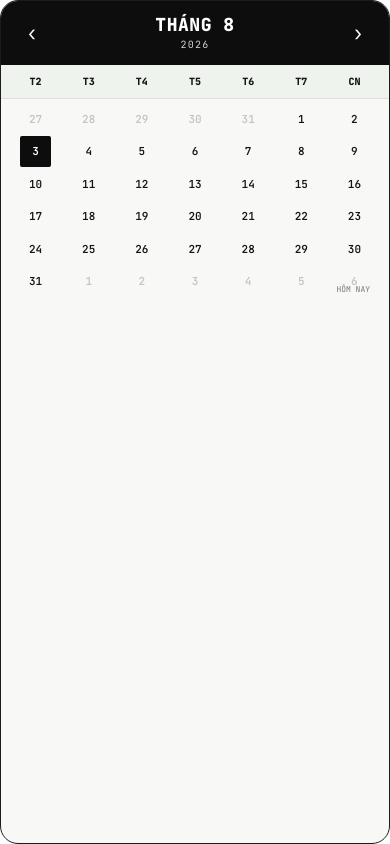
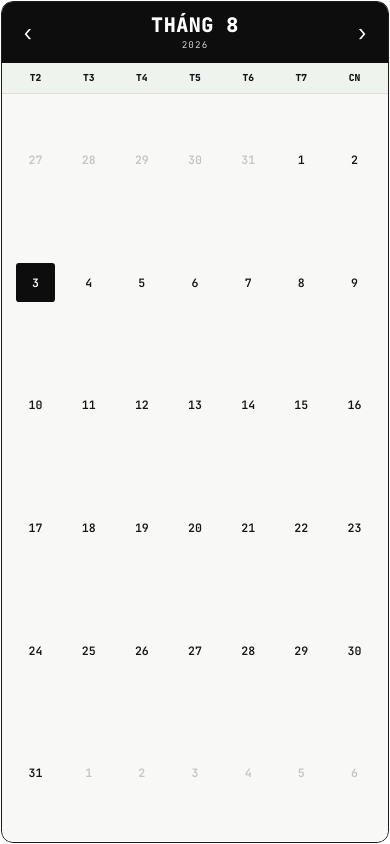
Before and after one commit to thanhquy119/Notion, a plain HTML site: page calendar/index.html in a window 390 px wide. Drawn offline with Linux system fonts and the light colour scheme.

Commit message:
fix: make calendar fully responsive across month changes

```diff
--- a/calendar/index.html
+++ b/calendar/index.html
@@ -9,75 +9,45 @@
 <link href="https://fonts.googleapis.com/css2?family=JetBrains+Mono:wght@400;500;600;700;800&display=swap" rel="stylesheet">
 <title>Calendar</title>
 <style>
-:root{--black:#0d0d0e;--white:#f8f8f6;--ink:#151516;--muted:#a5a5a5;--line:#dededb;--soft:#eef3ed;--radius:18px}
+:root{--black:#0d0d0e;--white:#f8f8f6;--ink:#151516;--muted:#a5a5a5;--line:#dededb;--soft:#eef3ed}
 *{box-sizing:border-box}
 html,body{margin:0;width:100%;height:100%;overflow:hidden;background:transparent;font-family:"JetBrains Mono",ui-monospace,SFMono-Regular,Consolas,monospace}
 button{font:inherit}
-body{display:grid;place-items:center}
-.card{width:100%;height:100%;min-height:320px;overflow:hidden;border-radius:var(--radius);display:grid;grid-template-rows:auto auto 1fr;background:var(--white);color:var(--ink);border:1px solid #1c1c1d}
-.header{display:grid;grid-template-columns:42px 1fr 42px;align-items:center;padding:14px 10px;background:var(--black);color:white}
-.nav{width:34px;height:34px;margin:auto;border:0;border-radius:50%;background:transparent;color:white;cursor:pointer;font-size:20px}
+body{padding:1px}
+.card{--radius:clamp(9px,3vmin,18px);width:100%;height:100%;min-width:0;min-height:0;overflow:hidden;isolation:isolate;transform:translateZ(0);clip-path:inset(0 round var(--radius));border-radius:var(--radius);container-type:size;display:grid;grid-template-rows:auto auto minmax(0,1fr);background:var(--white);color:var(--ink);border:1px solid #1c1c1d}
+.header{display:grid;grid-template-columns:auto 1fr auto;align-items:center;padding:clamp(6px,3cqmin,14px) clamp(6px,2.2cqmin,12px);background:var(--black);color:white}
+.nav{width:clamp(24px,9cqmin,36px);height:clamp(24px,9cqmin,36px);display:grid;place-items:center;border:0;border-radius:50%;background:transparent;color:white;cursor:pointer;font-size:clamp(15px,5.5cqmin,22px);line-height:1}
 .nav:hover{background:rgba(255,255,255,.1)}
-.title{text-align:center}
-.month{display:block;font-size:clamp(18px,4vw,26px);font-weight:800;line-height:1.1;text-transform:uppercase;letter-spacing:.03em}
-.year{display:block;margin-top:3px;font-size:10px;color:#d0d0d0;letter-spacing:.13em}
-.weekdays{display:grid;grid-template-columns:repeat(7,1fr);padding:10px 8px;background:var(--soft);border-bottom:1px solid var(--line)}
-.weekdays span{text-align:center;font-size:10px;font-weight:800}
-.grid{display:grid;grid-template-columns:repeat(7,1fr);grid-template-rows:repeat(6,1fr);padding:4px 8px 8px}
-.day{display:grid;place-items:center;min-width:0;min-height:0;border:0;background:transparent;color:var(--ink);font-size:clamp(11px,2.5vw,15px);font-weight:600;cursor:default}
+.title{text-align:center;min-width:0}
+.month{display:block;font-size:clamp(12px,5.2cqmin,26px);font-weight:800;line-height:1.15;text-transform:uppercase;letter-spacing:.025em;white-space:nowrap}
+.year{display:block;margin-top:clamp(1px,.7cqmin,4px);font-size:clamp(7px,2.4cqmin,11px);color:#d0d0d0;letter-spacing:.12em}
+.weekdays{display:grid;grid-template-columns:repeat(7,minmax(0,1fr));padding:clamp(5px,2.2cqmin,10px) clamp(3px,1.8cqmin,8px);background:var(--soft);border-bottom:1px solid var(--line)}
+.weekdays span{text-align:center;font-size:clamp(7px,2.5cqmin,11px);font-weight:800}
+.grid{min-height:0;display:grid;grid-template-columns:repeat(7,minmax(0,1fr));grid-template-rows:repeat(6,minmax(0,1fr));padding:clamp(2px,1.2cqmin,5px) clamp(3px,1.8cqmin,8px) clamp(4px,2cqmin,9px)}
+.day{display:grid;place-items:center;min-width:0;min-height:0;padding:0;border:0;background:transparent;color:var(--ink);font-size:clamp(7px,3cqmin,15px);font-weight:600;line-height:1;cursor:default}
 .day.out{color:#c4c4c0}
-.day.today span{display:grid;place-items:center;width:74%;max-width:43px;aspect-ratio:1;border-radius:2px;background:var(--black);color:white}
-.day.selected:not(.today) span{display:grid;place-items:center;width:74%;max-width:43px;aspect-ratio:1;border:1px solid var(--black);border-radius:2px}
-.today-button{position:absolute;right:13px;bottom:10px;border:0;background:transparent;color:#777;font-size:8px;cursor:pointer}
-.wrap{position:relative;width:100%;height:100%;display:grid;grid-template-rows:auto auto 1fr}
-@media(max-height:350px){.header{padding-block:9px}.weekdays{padding-block:7px}.grid{padding-bottom:4px}.day{font-size:11px}}
+.day span{display:grid;place-items:center;width:clamp(16px,10cqmin,43px);height:clamp(16px,10cqmin,43px);max-width:74%;max-height:74%;border-radius:clamp(2px,.8cqmin,4px)}
+.day.today span{background:var(--black);color:white}
+.day.selected:not(.today) span{border:1px solid var(--black)}
+@container (max-height:260px){.header{padding-block:4px}.weekdays{padding-block:4px}.year{display:none}.day span{width:clamp(14px,8cqmin,30px);height:clamp(14px,8cqmin,30px)}}
+@container (max-width:250px){.month{font-size:clamp(10px,5cqmin,18px)}.weekdays span{font-size:clamp(6px,2.2cqmin,9px)}}
 </style>
 </head>
 <body>
 <main class="card">
-  <div class="wrap">
-    <header class="header">
-      <button class="nav" id="prev" type="button" aria-label="Tháng trước">‹</button>
-      <div class="title"><span class="month" id="month">THÁNG 8</span><span class="year" id="year">2026</span></div>
-      <button class="nav" id="next" type="button" aria-label="Tháng sau">›</button>
-    </header>
-    <div class="weekdays" aria-hidden="true"><span>T2</span><span>T3</span><span>T4</span><span>T5</span><span>T6</span><span>T7</span><span>CN</span></div>
-    <section class="grid" id="grid" aria-label="Lịch tháng"></section>
-    <button class="today-button" id="todayButton" type="button">HÔM NAY</button>
-  </div>
+<header class="header"><button class="nav" id="prev" type="button" aria-label="Tháng trước">‹</button><div class="title"><span class="month" id="month">THÁNG 8</span><span class="year" id="year">2026</span></div><button class="nav" id="next" type="button" aria-label="Tháng sau">›</button></header>
+<div class="weekdays" aria-hidden="true"><span>T2</span><span>T3</span><span>T4</span><span>T5</span><span>T6</span><span>T7</span><span>CN</span></div>
+<section class="grid" id="grid" aria-label="Lịch tháng"></section>
 </main>
 <script>
 "use strict";
-const el={month:document.getElementById("month"),year:document.getElementById("year"),grid:document.getElementById("grid"),prev:document.getElementById("prev"),next:document.getElementById("next"),today:document.getElementById("todayButton")};
+const el={month:document.getElementById("month"),year:document.getElementById("year"),grid:document.getElementById("grid"),prev:document.getElementById("prev"),next:document.getElementById("next")};
 const now=new Date(),todayKey=`${now.getFullYear()}-${now.getMonth()}-${now.getDate()}`;
 let view=new Date(now.getFullYear(),now.getMonth(),1),selected=null;
 function key(date){return`${date.getFullYear()}-${date.getMonth()}-${date.getDate()}`}
-function render(){
-  const year=view.getFullYear(),month=view.getMonth();
-  el.month.textContent=`THÁNG ${month+1}`;el.year.textContent=year;
-  const first=new Date(year,month,1);
-  const mondayIndex=(first.getDay()+6)%7;
-  const start=new Date(year,month,1-mondayIndex);
-  const fragment=document.createDocumentFragment();
-  for(let i=0;i<42;i++){
-    const date=new Date(start);date.setDate(start.getDate()+i);
-    const button=document.createElement("button");
-    button.type="button";button.className="day";
-    if(date.getMonth()!==month)button.classList.add("out");
-    const k=key(date);
-    if(k===todayKey)button.classList.add("today");
-    if(k===selected)button.classList.add("selected");
-    const span=document.createElement("span");span.textContent=date.getDate();
-    button.append(span);
-    button.addEventListener("click",()=>{selected=k;render()});
-    fragment.append(button);
-  }
-  el.grid.replaceChildren(fragment);
-  document.title=`Tháng ${month+1}/${year} — Calendar`;
-}
+function render(){const year=view.getFullYear(),month=view.getMonth();el.month.textContent=`THÁNG ${month+1}`;el.year.textContent=String(year);const first=new Date(year,month,1),mondayIndex=(first.getDay()+6)%7,start=new Date(year,month,1-mondayIndex);const fragment=document.createDocumentFragment();for(let i=0;i<42;i++){const date=new Date(start);date.setDate(start.getDate()+i);const button=document.createElement("button");button.type="button";button.className="day";if(date.getMonth()!==month)button.classList.add("out");const dateKey=key(date);if(dateKey===todayKey)button.classList.add("today");if(dateKey===selected)button.classList.add("selected");const span=document.createElement("span");span.textContent=String(date.getDate());button.append(span);button.addEventListener("click",()=>{selected=dateKey;render()});fragment.append(button)}el.grid.replaceChildren(fragment);document.title=`Tháng ${month+1}/${year} — Calendar`}
 el.prev.addEventListener("click",()=>{view=new Date(view.getFullYear(),view.getMonth()-1,1);selected=null;render()});
 el.next.addEventListener("click",()=>{view=new Date(view.getFullYear(),view.getMonth()+1,1);selected=null;render()});
-el.today.addEventListener("click",()=>{view=new Date(now.getFullYear(),now.getMonth(),1);selected=todayKey;render()});
 render();
 </script>
 </body>
```
